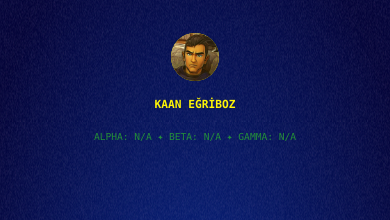
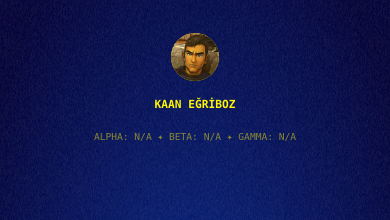
Before and after one commit to egriboz/kaan, a Next.js app: page / in a window 390 px wide. Shown: the top 220 px of the page. Built offline with nearby package versions, Linux system fonts and the light colour scheme; no server answers; a web font is replaced by a local one.

Commit message:
mobile a b g color

```diff
--- a/src/app/page.tsx
+++ b/src/app/page.tsx
@@ -325,7 +325,7 @@ const HomePage: React.FC = () => {
           <div className="label top font-mono">
             <Avatar hue={lastY} className="avatarBtn" />
 
-            <div className="text-[#39ff14] font-light opacity-50 mt-4 text-center sm:invisible">
+            <div className="text-[#fef406] font-light opacity-50 mt-4 text-center sm:invisible">
               <span>
                 ALPHA:{" "}
                 {orientation.alpha !== null
```
